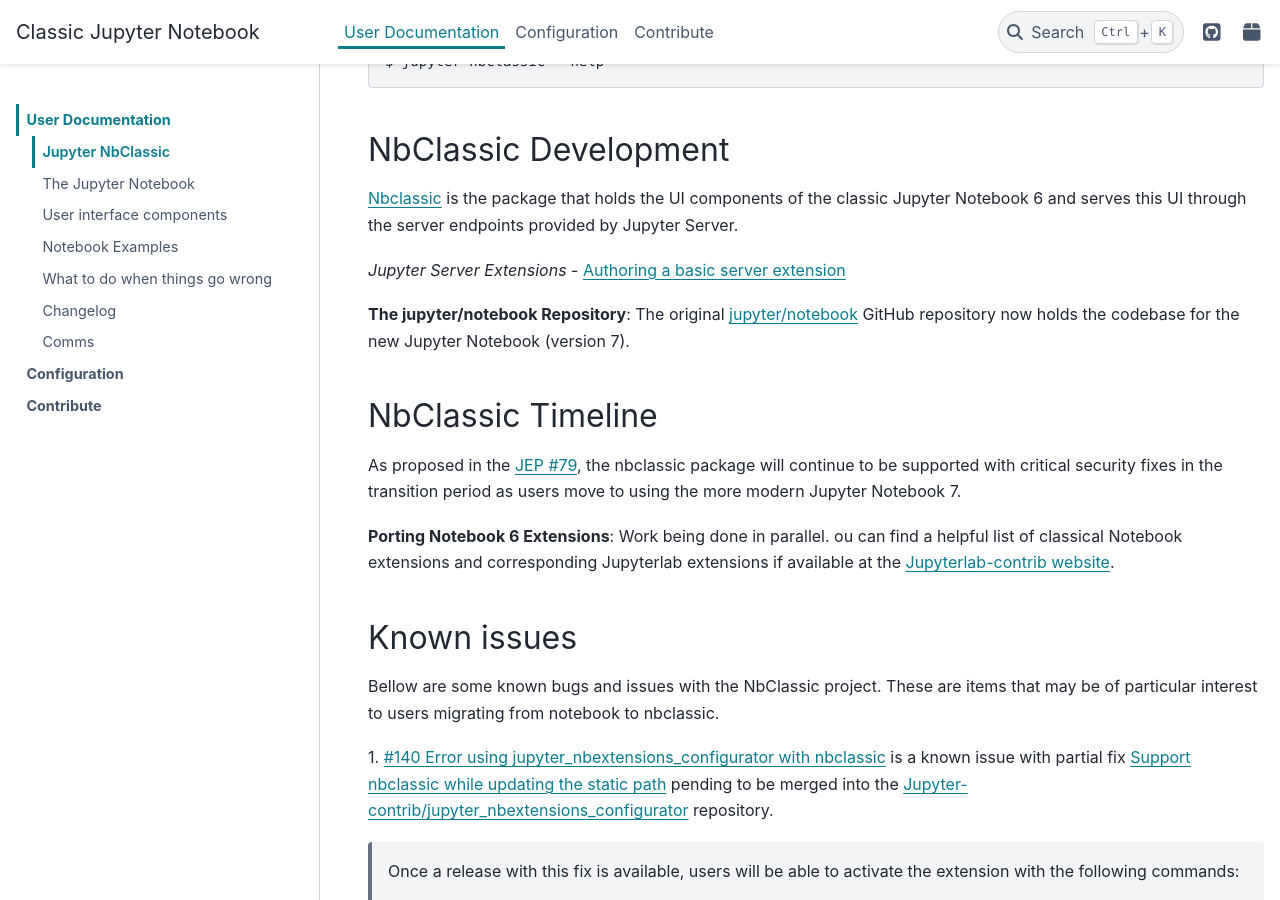
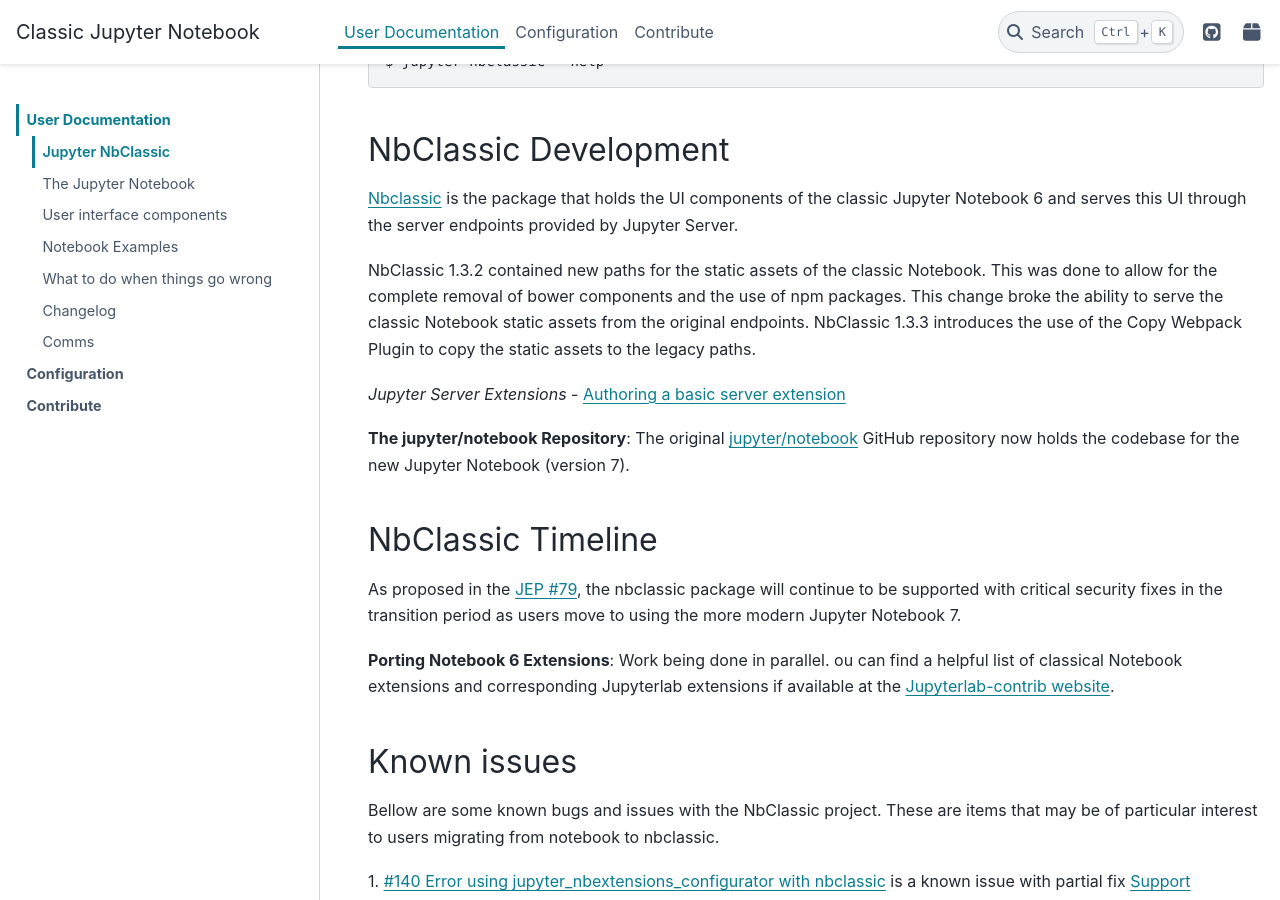
Before and after one commit to jupyter/nbclassic, a Sphinx documentation site: the page built from docs/source/nbclassic.rst, in a window 1280 px wide and 900 px high, scrolled down 1145 px. Built offline with Sphinx 7.4.7 and the PyData theme 0.15.4, drawn with Linux system fonts in a browser that asks for light colours; pages that are not in the unit, such as notebooks, are missing from menus.

Commit message:
document support for legacy static paths

```diff
--- a/docs/source/nbclassic.rst
+++ b/docs/source/nbclassic.rst
@@ -68,6 +68,11 @@
 the classic Jupyter Notebook 6 and serves this UI through the server
 endpoints provided by Jupyter Server.
 
+NbClassic 1.3.2 contained new paths for the static assets of the classic Notebook. This was done to allow
+for the complete removal of bower components and the use of npm packages. This change broke the ability to
+serve the classic Notebook static assets from the original endpoints. NbClassic 1.3.3 introduces the use of the
+Copy Webpack Plugin to copy the static assets to the legacy paths.
+
 *Jupyter Server Extensions*
 - `Authoring a basic server extension <https://jupyter-server.readthedocs.io/en/latest/developers/extensions.html>`_
 
```
